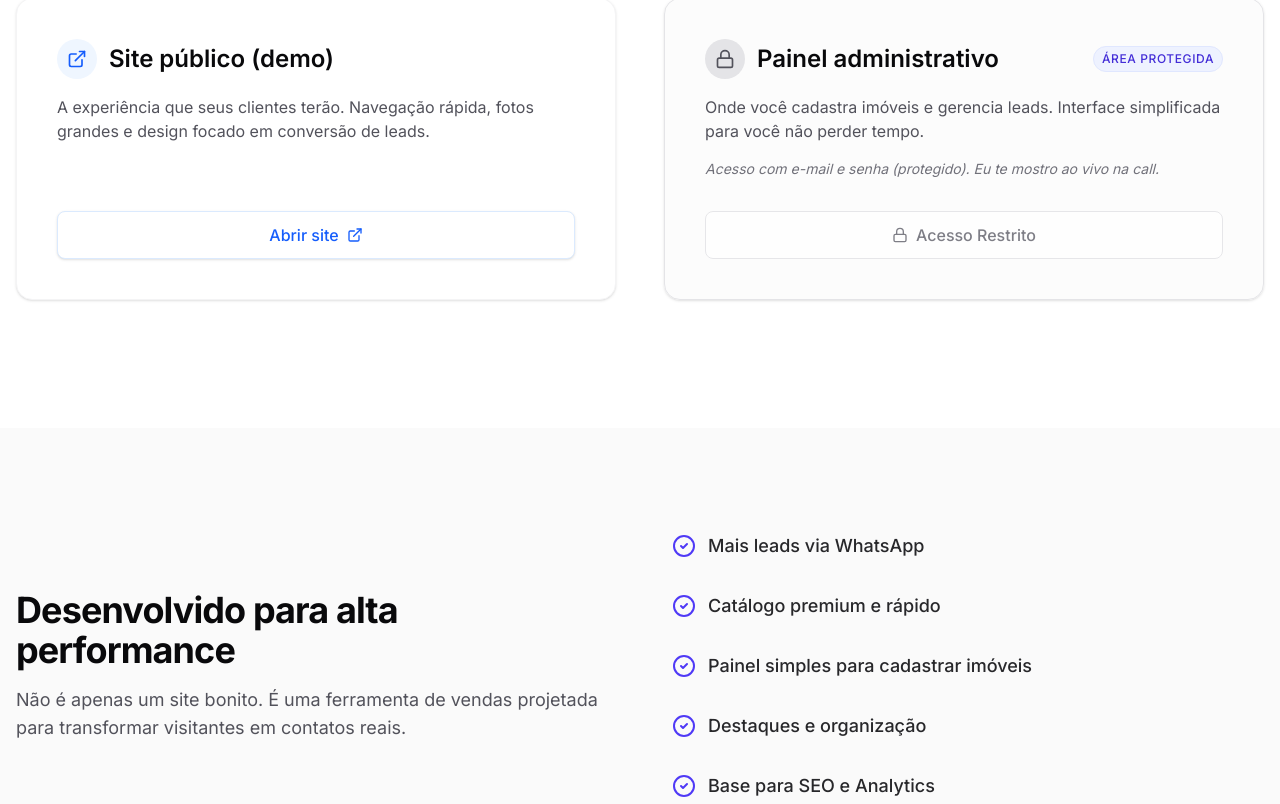
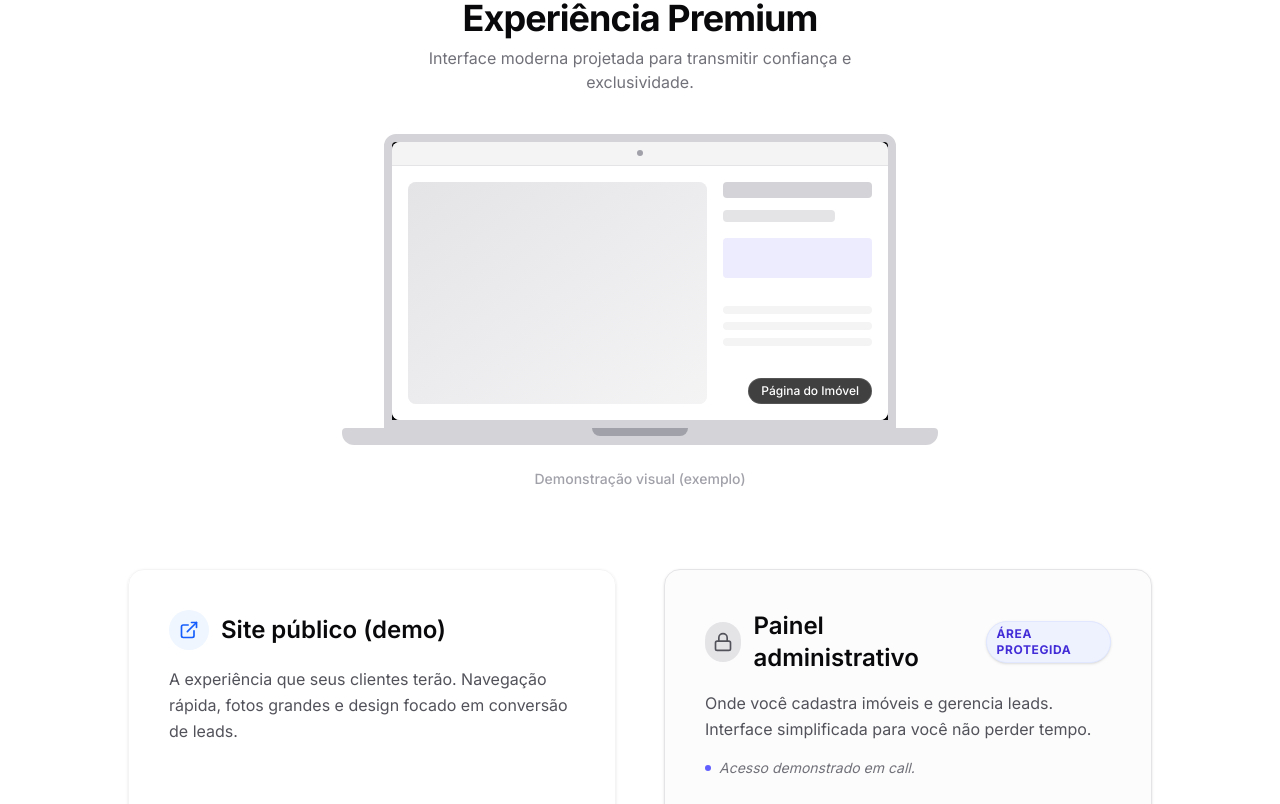
Before and after one commit to arynelson11/Landing-Page-Demo-Hub, a Next.js app: page / in a window 1280 px wide. Shown: the part 816-1620 px from the top of the page. Built offline with nearby package versions, Linux system fonts and the light colour scheme.

Commit message:
feat: implement high-end motion design, laptop mock, and micro-interactions

```diff
--- a/components/sections/benefits.tsx
+++ b/components/sections/benefits.tsx
@@ -1,6 +1,4 @@
-"use client";
-
-import { motion } from "framer-motion";
+import { MotionSection } from "@/components/ui/motion-section";
 import { CheckCircle2 } from "lucide-react";
 
 const benefits = [
@@ -16,35 +14,28 @@ export function Benefits() {
         <section className="bg-zinc-50 py-24">
             <div className="container mx-auto px-4">
                 <div className="grid gap-12 md:grid-cols-2 md:items-center">
-                    <motion.div
-                        initial={{ opacity: 0, y: 20 }}
-                        whileInView={{ opacity: 1, y: 0 }}
-                        viewport={{ once: true }}
-                        transition={{ duration: 0.5 }}
-                    >
+                    <MotionSection>
                         <h2 className="text-3xl font-bold tracking-tight text-zinc-950 md:text-4xl">
                             Desenvolvido para alta performance
                         </h2>
                         <p className="mt-4 text-lg text-zinc-600">
                             Não é apenas um site bonito. É uma ferramenta de vendas projetada para transformar visitantes em contatos reais.
                         </p>
-                    </motion.div>
+                    </MotionSection>
 
                     <div className="space-y-4">
                         {benefits.map((benefit, index) => (
-                            <motion.div
+                            <MotionSection
                                 key={index}
-                                initial={{ opacity: 0, x: 20 }}
-                                whileInView={{ opacity: 1, x: 0 }}
-                                viewport={{ once: true }}
-                                transition={{ duration: 0.4, delay: index * 0.1 }}
-                                className="flex items-center gap-3 p-2 rounded-lg hover:bg-white/50 transition-colors"
+                                delay={index * 0.1}
                             >
-                                <div className="flex-shrink-0">
-                                    <CheckCircle2 className="h-6 w-6 text-indigo-600" />
+                                <div className="flex items-center gap-3 p-2 rounded-lg hover:bg-white/50 transition-colors">
+                                    <div className="flex-shrink-0">
+                                        <CheckCircle2 className="h-6 w-6 text-indigo-600" />
+                                    </div>
+                                    <span className="text-lg font-medium text-zinc-800">{benefit}</span>
                                 </div>
-                                <span className="text-lg font-medium text-zinc-800">{benefit}</span>
-                            </motion.div>
+                            </MotionSection>
                         ))}
                     </div>
                 </div>
--- a/components/sections/demo.tsx
+++ b/components/sections/demo.tsx
@@ -5,32 +5,42 @@ import { Card } from "@/components/ui/card";
 import { Button } from "@/components/ui/button";
 import { ExternalLink, Lock } from "lucide-react";
 import Link from "next/link";
+import { LaptopMock } from "@/components/ui/laptop-mock";
+import { MotionSection } from "@/components/ui/motion-section";
 
 export function Demo() {
     return (
-        <section id="demo" className="container mx-auto px-4 py-20 md:py-32">
-            <div className="grid gap-8 md:grid-cols-2 lg:gap-12">
+        <section id="demo" className="container mx-auto px-4 py-20 md:py-32 overflow-hidden">
+            <div className="space-y-16">
+
+                {/* Visual Mockup - The 'Wow' Element */}
+                <MotionSection>
+                    <div className="mb-20">
+                        <div className="text-center mb-10 space-y-2">
+                            <h2 className="text-3xl font-bold tracking-tight text-zinc-950 sm:text-4xl">Experiência Premium</h2>
+                            <p className="text-zinc-500 max-w-lg mx-auto">Interface moderna projetada para transmitir confiança e exclusividade.</p>
+                        </div>
+                        <LaptopMock />
+                    </div>
+                </MotionSection>
+
+                <div className="grid gap-8 md:grid-cols-2 lg:gap-12 max-w-5xl mx-auto">
                     {/* Card 1: Site Público */}
-                <motion.div
-                    initial={{ opacity: 0, x: -20 }}
-                    whileInView={{ opacity: 1, x: 0 }}
-                    viewport={{ once: true }}
-                    transition={{ duration: 0.5 }}
-                >
-                    <Card className="flex h-full flex-col justify-between p-8 sm:p-10 transition-all duration-300 hover:border-blue-200 hover:shadow-xl hover:shadow-blue-500/5 hover:-translate-y-1 group">
+                    <MotionSection delay={0.1} className="h-full">
+                        <Card className="flex h-full flex-col justify-between p-8 sm:p-10 transition-all duration-300 hover:border-blue-200 hover:shadow-xl hover:shadow-blue-500/5 hover:-translate-y-1 hover:ring-1 hover:ring-blue-100 group bg-white/50 backdrop-blur-sm">
                             <div className="space-y-4">
                                 <div className="flex items-center gap-3">
-                                <div className="h-10 w-10 rounded-full bg-blue-50 flex items-center justify-center group-hover:bg-blue-100 transition-colors">
+                                    <div className="h-10 w-10 rounded-full bg-blue-50 flex items-center justify-center group-hover:bg-blue-100 group-hover:scale-110 transition-all duration-300">
                                         <ExternalLink className="h-5 w-5 text-blue-600" />
                                     </div>
                                     <h3 className="text-2xl font-semibold text-zinc-950">Site público (demo)</h3>
                                 </div>
-                            <p className="text-zinc-600">
+                                <p className="text-zinc-600 leading-relaxed">
                                     A experiência que seus clientes terão. Navegação rápida, fotos grandes e design focado em conversão de leads.
                                 </p>
                             </div>
                             <div className="mt-8">
-                            <Button asChild className="w-full bg-white border border-blue-100 text-blue-600 hover:bg-blue-50 hover:border-blue-200 shadow-sm" variant="secondary">
+                                <Button asChild className="w-full bg-white border border-blue-100 text-blue-600 hover:bg-blue-50 hover:border-blue-200 shadow-sm transition-all hover:shadow-md" variant="secondary">
                                     <Link href="https://lumina-estates-nine.vercel.app/" target="_blank">
                                         Abrir site
                                         <ExternalLink className="ml-2 h-4 w-4" />
@@ -38,43 +48,40 @@ export function Demo() {
                                 </Button>
                             </div>
                         </Card>
-                </motion.div>
+                    </MotionSection>
 
                     {/* Card 2: Painel Admin */}
-                <motion.div
-                    initial={{ opacity: 0, x: 20 }}
-                    whileInView={{ opacity: 1, x: 0 }}
-                    viewport={{ once: true }}
-                    transition={{ duration: 0.5, delay: 0.1 }}
-                >
-                    <Card className="flex h-full flex-col justify-between p-8 sm:p-10 border-zinc-200 bg-zinc-50/50 transition-all duration-300 hover:border-indigo-200 hover:shadow-xl hover:shadow-indigo-500/5 hover:-translate-y-1 group">
+                    <MotionSection delay={0.2} className="h-full">
+                        <Card className="flex h-full flex-col justify-between p-8 sm:p-10 border-zinc-200 bg-zinc-50/50 transition-all duration-300 hover:border-indigo-200 hover:shadow-xl hover:shadow-indigo-500/5 hover:-translate-y-1 hover:ring-1 hover:ring-indigo-100 group">
                             <div className="space-y-4">
                                 <div className="flex items-center gap-3">
-                                <div className="h-10 w-10 rounded-full bg-zinc-200 flex items-center justify-center group-hover:bg-indigo-100 transition-colors">
+                                    <div className="h-10 w-10 rounded-full bg-zinc-200 flex items-center justify-center group-hover:bg-indigo-100 group-hover:scale-110 transition-all duration-300">
                                         <Lock className="h-5 w-5 text-zinc-600 group-hover:text-indigo-600 transition-colors" />
                                     </div>
                                     <h3 className="text-2xl font-semibold text-zinc-950">Painel administrativo</h3>
-                                <span className="ml-auto text-xs font-medium text-indigo-700 uppercase tracking-wider border border-indigo-100 px-2 py-1 rounded-full bg-indigo-50">
+                                    <span className="ml-auto text-xs font-bold text-indigo-700 uppercase tracking-wider border border-indigo-100 px-2.5 py-1 rounded-full bg-indigo-50 shadow-sm">
                                         Área protegida
                                     </span>
                                 </div>
-                            <p className="text-zinc-600">
+                                <p className="text-zinc-600 leading-relaxed">
                                     Onde você cadastra imóveis e gerencia leads. Interface simplificada para você não perder tempo.
                                 </p>
-                            <p className="text-sm text-zinc-500 italic">
-                                Acesso com e-mail e senha (protegido). Eu te mostro ao vivo na call.
+                                <p className="text-sm text-zinc-500 italic flex items-center gap-2">
+                                    <span className="w-1.5 h-1.5 rounded-full bg-indigo-500 inline-block" />
+                                    Acesso demonstrado em call.
                                 </p>
                             </div>
                             <div className="mt-8">
-                            <Button asChild className="w-full opacity-90 border-zinc-200" variant="outline" disabled>
-                                <span className="flex items-center justify-center text-zinc-500">
+                                <Button asChild className="w-full opacity-70 border-zinc-200 bg-zinc-100 text-zinc-400 hover:bg-zinc-100 cursor-not-allowed" variant="outline" disabled>
+                                    <span className="flex items-center justify-center">
                                         <Lock className="mr-2 h-4 w-4" />
                                         Acesso Restrito
                                     </span>
                                 </Button>
                             </div>
                         </Card>
-                </motion.div>
+                    </MotionSection>
+                </div>
             </div>
         </section>
     );
--- /dev/null
+++ b/components/ui/laptop-mock.tsx
@@ -0,0 +1,130 @@
+"use client";
+
+import { motion, AnimatePresence } from "framer-motion";
+import { useState, useEffect } from "react";
+import { LayoutDashboard, Store, Home, BarChart3 } from "lucide-react";
+
+export function LaptopMock() {
+    const [currentSlide, setCurrentSlide] = useState(0);
+
+    useEffect(() => {
+        const timer = setInterval(() => {
+            setCurrentSlide((prev) => (prev + 1) % 3);
+        }, 4000); // 4 seconds per slide
+        return () => clearInterval(timer);
+    }, []);
+
+    const slides = [
+        {
+            id: 0,
+            label: "Catálogo / Busca",
+            content: (
+                <div className="flex flex-col h-full bg-white p-4 gap-4 animate-in fade-in duration-500">
+                    <div className="w-full h-32 bg-zinc-100 rounded-lg relative overflow-hidden">
+                        {/* Hero Skeleton */}
+                        <div className="absolute inset-0 bg-gradient-to-br from-zinc-200 to-zinc-100" />
+                        <div className="absolute bottom-4 left-4 w-1/2 h-4 bg-zinc-300 rounded" />
+                    </div>
+                    <div className="grid grid-cols-2 gap-3">
+                        {[1, 2].map(i => (
+                            <div key={i} className="bg-zinc-50 border border-zinc-100 rounded-lg p-2 space-y-2">
+                                <div className="w-full h-16 bg-zinc-200 rounded-md" />
+                                <div className="w-3/4 h-3 bg-zinc-200 rounded" />
+                                <div className="w-1/2 h-2 bg-zinc-100 rounded" />
+                            </div>
+                        ))}
+                    </div>
+                </div>
+            )
+        },
+        {
+            id: 1,
+            label: "Página do Imóvel",
+            content: (
+                <div className="flex h-full bg-white p-4 gap-4 animate-in fade-in duration-500">
+                    <div className="w-2/3 h-full bg-zinc-100 rounded-lg relative overflow-hidden">
+                        <div className="absolute inset-0 bg-gradient-to-br from-zinc-200 to-zinc-100" />
+                    </div>
+                    <div className="w-1/3 space-y-3">
+                        <div className="w-full h-4 bg-zinc-300 rounded" />
+                        <div className="w-3/4 h-3 bg-zinc-200 rounded" />
+                        <div className="w-full h-10 bg-indigo-600/10 rounded mt-4" />
+                        <div className="space-y-2 pt-4">
+                            {[1, 2, 3].map(i => <div key={i} className="w-full h-2 bg-zinc-100 rounded" />)}
+                        </div>
+                    </div>
+                </div>
+            )
+        },
+        {
+            id: 2,
+            label: "Painel Admin",
+            content: (
+                <div className="flex h-full bg-zinc-950 p-0 text-white animate-in fade-in duration-500">
+                    <div className="w-1/4 h-full border-r border-zinc-800 p-3 space-y-4">
+                        <div className="w-8 h-8 bg-indigo-600 rounded-lg" />
+                        <div className="space-y-2">
+                            {[1, 2, 3, 4].map(i => <div key={i} className="w-full h-4 bg-zinc-900 rounded" />)}
+                        </div>
+                    </div>
+                    <div className="flex-1 p-4 space-y-4">
+                        <div className="flex justify-between">
+                            <div className="w-32 h-6 bg-zinc-900 rounded" />
+                            <div className="w-8 h-8 bg-zinc-800 rounded-full" />
+                        </div>
+                        <div className="grid grid-cols-2 gap-4">
+                            <div className="h-24 bg-zinc-900 rounded border border-zinc-800" />
+                            <div className="h-24 bg-zinc-900 rounded border border-zinc-800" />
+                        </div>
+                        <div className="w-full h-32 bg-zinc-900 rounded border border-zinc-800" />
+                    </div>
+                </div>
+            )
+        }
+    ];
+
+    return (
+        <div className="relative mx-auto w-full max-w-2xl">
+            {/* Laptop Frame */}
+            <div className="relative mx-auto border-zinc-300 bg-zinc-950 border-[8px] rounded-t-xl h-[172px] md:h-[294px] max-w-[301px] md:max-w-[512px]">
+                <div className="rounded-lg overflow-hidden h-[156px] md:h-[278px] bg-white w-full relative">
+
+                    {/* Top Bar with Camera */}
+                    <div className="absolute top-0 left-0 right-0 h-6 bg-zinc-100 border-b border-zinc-200 flex items-center justify-center z-20">
+                        <div className="w-1.5 h-1.5 rounded-full bg-zinc-400" />
+                    </div>
+
+                    {/* Content Slide */}
+                    <div className="pt-6 h-full w-full">
+                        <AnimatePresence mode="wait">
+                            <motion.div
+                                key={currentSlide}
+                                initial={{ opacity: 0 }}
+                                animate={{ opacity: 1 }}
+                                exit={{ opacity: 0 }}
+                                transition={{ duration: 0.5 }}
+                                className="h-full w-full"
+                            >
+                                {slides[currentSlide].content}
+                            </motion.div>
+                        </AnimatePresence>
+                    </div>
+
+                    {/* Label Overlay */}
+                    <div className="absolute bottom-4 right-4 z-20 bg-black/75 backdrop-blur-md px-3 py-1 rounded-full text-xs text-white font-medium border border-white/10">
+                        {slides[currentSlide].label}
+                    </div>
+
+                </div>
+            </div>
+            {/* Laptop Base */}
+            <div className="relative mx-auto bg-zinc-300 rounded-b-xl rounded-t-sm h-[17px] max-w-[351px] md:max-w-[596px]">
+                <div className="absolute left-1/2 top-0 -translate-x-1/2 rounded-b-xl w-[56px] h-[5px] md:w-[96px] md:h-[8px] bg-zinc-400"></div>
+            </div>
+
+            <div className="text-center mt-6">
+                <p className="text-sm text-zinc-400 font-medium">Demonstração visual (exemplo)</p>
+            </div>
+        </div>
+    );
+}
--- /dev/null
+++ b/components/ui/motion-section.tsx
@@ -0,0 +1,27 @@
+"use client";
+
+import { motion, useInView } from "framer-motion";
+import { useRef, ReactNode } from "react";
+
+interface MotionSectionProps {
+    children: ReactNode;
+    className?: string;
+    delay?: number;
+}
+
+export function MotionSection({ children, className, delay = 0 }: MotionSectionProps) {
+    const ref = useRef(null);
+    const isInView = useInView(ref, { once: true, margin: "-10% 0px" });
+
+    return (
+        <motion.div
+            ref={ref}
+            initial={{ opacity: 0, y: 16 }}
+            animate={isInView ? { opacity: 1, y: 0 } : { opacity: 0, y: 16 }}
+            transition={{ duration: 0.6, ease: "easeOut", delay }}
+            className={className}
+        >
+            {children}
+        </motion.div>
+    );
+}
```
Also changed, not shown: app/globals.css (+15 -1 lines), components/sections/faq.tsx (+3 -7 lines), components/sections/timeline.tsx (+4 -9 lines). Lines whose indentation alone changed are shown as unchanged.
